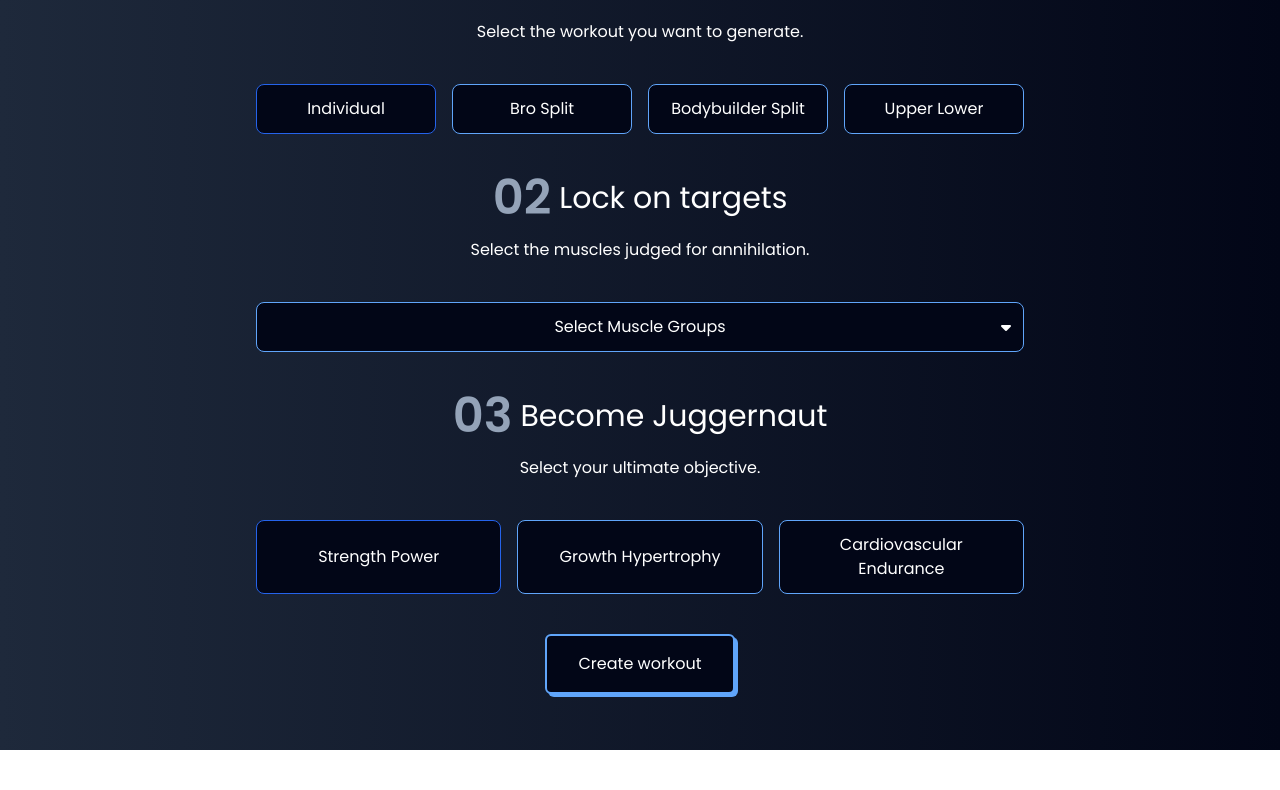
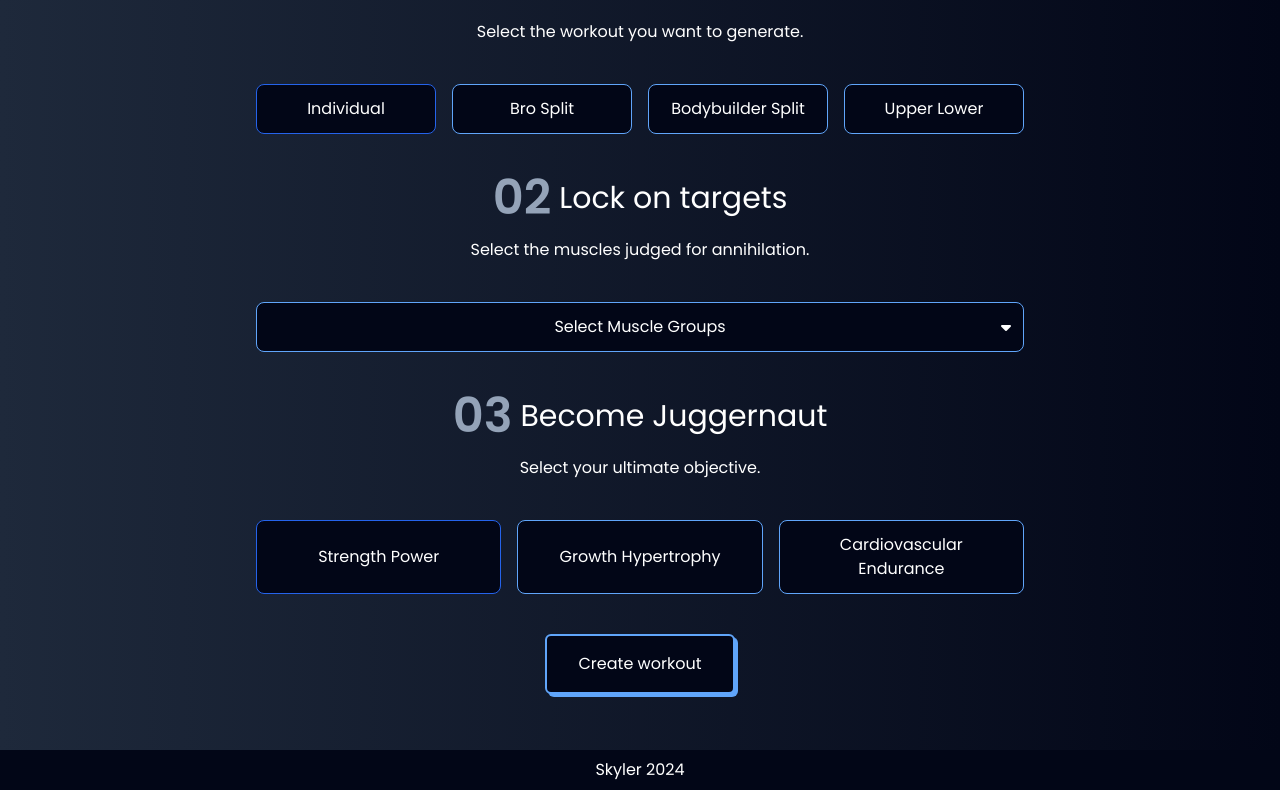
Before and after one commit to Vonglory176/Gym-App, a React (Vite) app: page / in a window 1280 px wide. Shown: the part 1072-1862 px from the top of the page. Before the commit the page ends 1822 px from the top, so only its background shows below. Built offline with nearby package versions, Linux system fonts and the light colour scheme.

Commit message:
Added a footer

```diff
--- a/src/App.tsx
+++ b/src/App.tsx
@@ -40,6 +40,10 @@ function App() {
       /> {/* children="" */}
 
       {currentWorkout.length > 0 && <Workout workout={currentWorkout} />}
+
+      <footer className='flex justify-center items-center bg-slate-950 p-2'>
+        <p>Skyler 2024</p>
+      </footer>
     </main>
   )
 }
```
